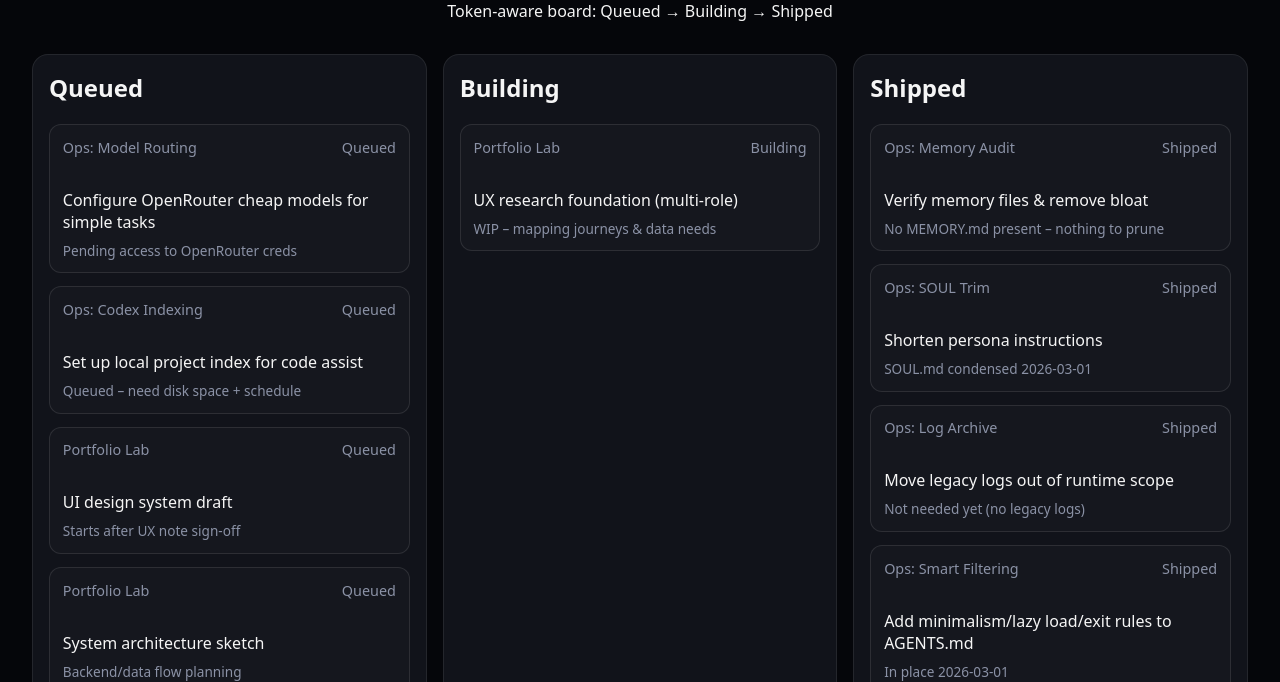
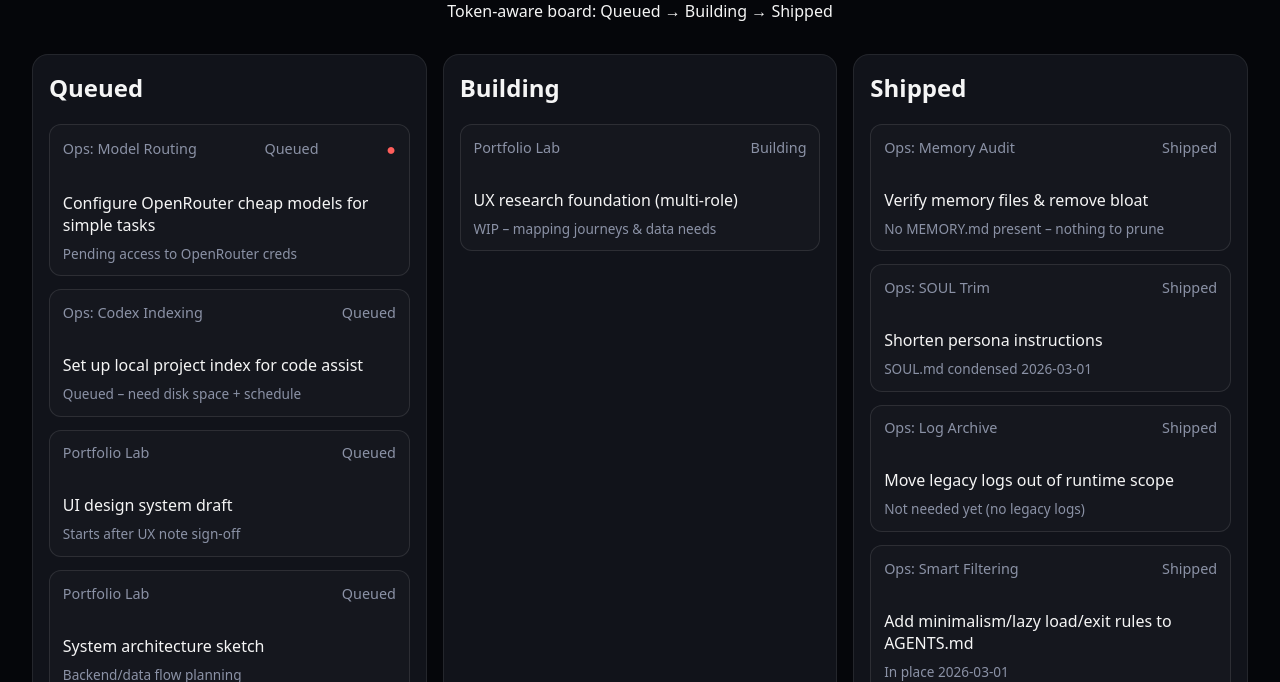
Before and after one commit to Artifex-thebuilder/kanban-board, a plain HTML site: page index.html in a window 1280 px wide. Shown: the part 118-800 px from the top of the page. Drawn offline with Linux system fonts and the light colour scheme.

Commit message:
feat: show blocked indicator on kanban cards

```diff
--- a/main.js
+++ b/main.js
@@ -28,7 +28,8 @@ const data = [
     project: 'Ops: Model Routing',
     task: 'Configure OpenRouter cheap models for simple tasks',
     meta: 'Pending access to OpenRouter creds',
-    status: 'Queued'
+    status: 'Queued',
+    blocked: 'Need OpenRouter API key'
   },
   {
     project: 'Ops: Heartbeat Control',
@@ -107,12 +108,19 @@ const columns = document.querySelectorAll('.column');
 
 data.forEach((item) => addCard(item));
 
-function addCard({ project, task, meta, status }) {
+function addCard({ project, task, meta, status, blocked }) {
   const card = template.content.cloneNode(true);
   card.querySelector('.project').textContent = project;
   card.querySelector('.task').textContent = task;
   card.querySelector('.meta').textContent = meta;
   card.querySelector('.status').textContent = status;
+  if (blocked) {
+    const badge = document.createElement('span');
+    badge.className = 'blocked-indicator';
+    badge.title = `Blocked: ${blocked}`;
+    badge.innerText = '●';
+    card.querySelector('header').appendChild(badge);
+  }
   const column = document.querySelector(`[data-status="${status.toLowerCase()}"] .cards`);
   column.appendChild(card);
 }
--- a/styles.css
+++ b/styles.css
@@ -50,8 +50,15 @@ main {
 .card header {
   display: flex;
   justify-content: space-between;
+  align-items: center;
   font-size: 0.9rem;
   color: var(--muted);
+  gap: 0.4rem;
+}
+
+.blocked-indicator {
+  color: #ff5e5b;
+  font-size: 1rem;
 }
 
 .card p { margin: 0.5rem 0; }
```
